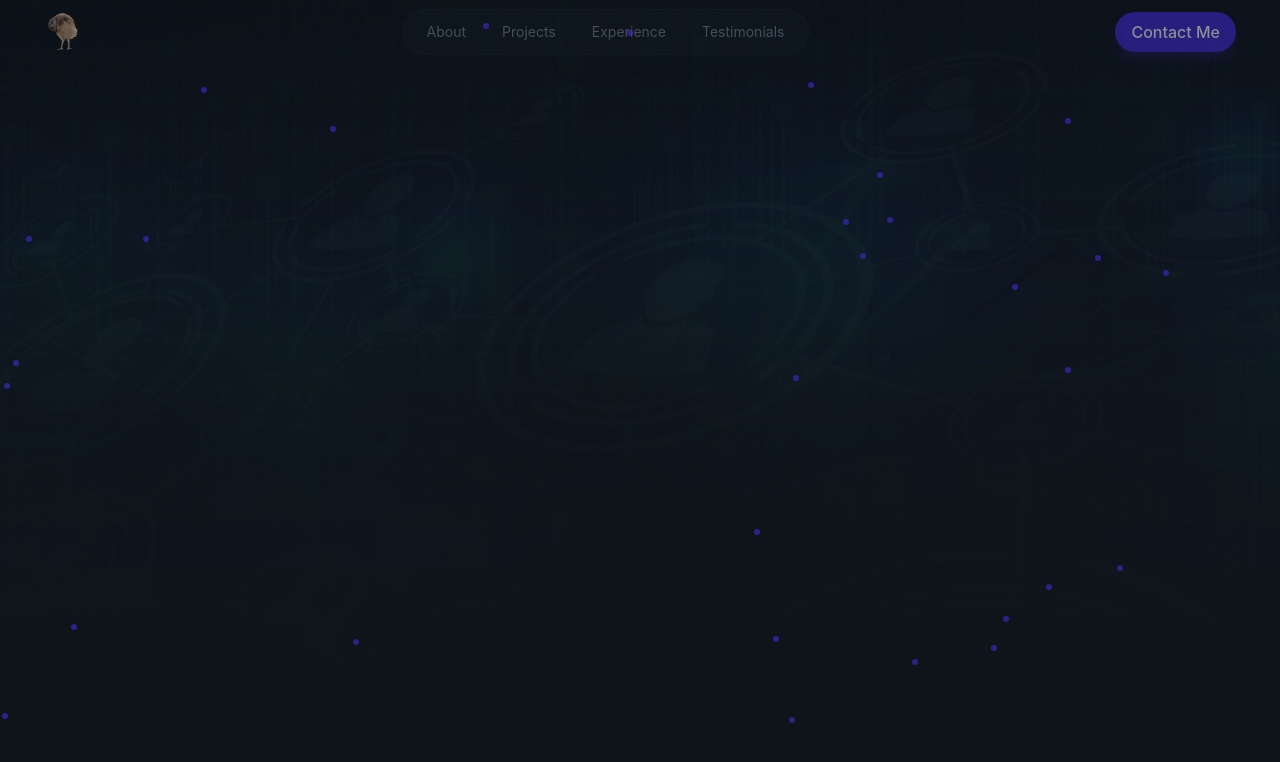
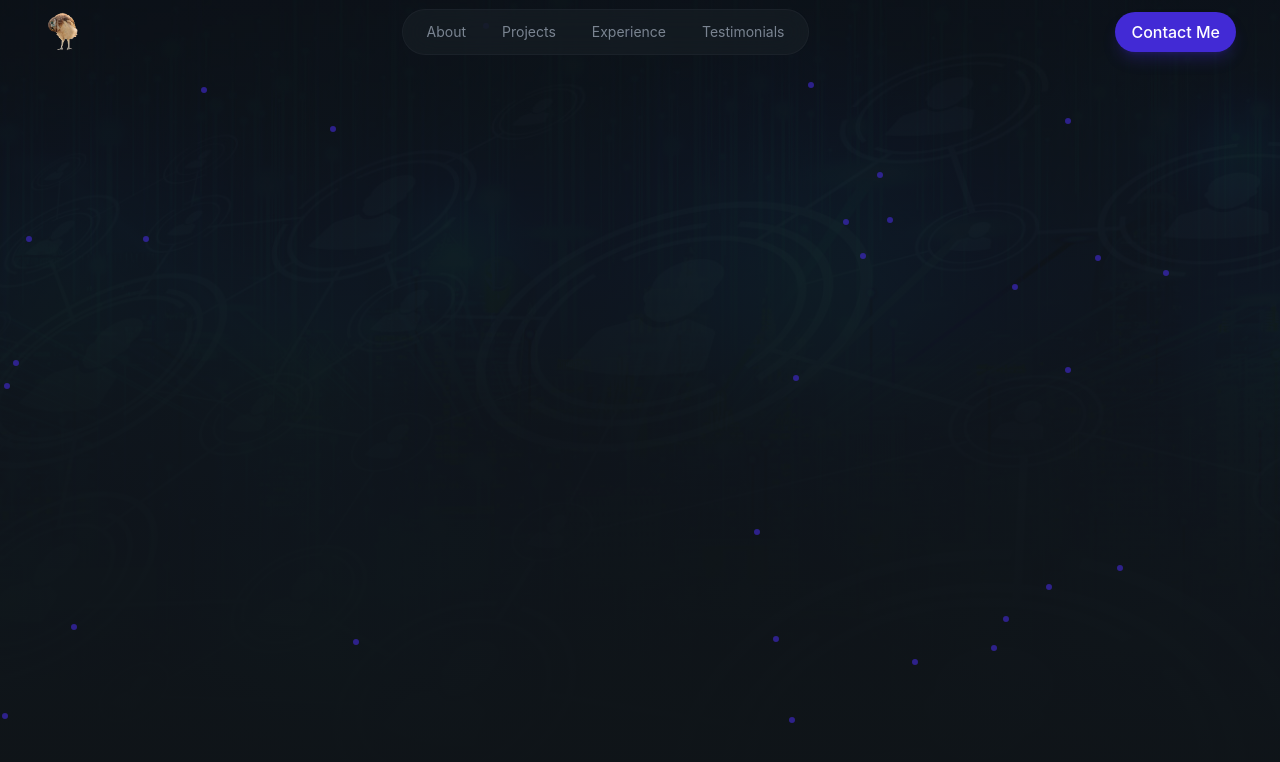
Before and after one commit to Esperant06/portfolio, a React (Vite) app: page / in a window 1280 px wide. Shown: the top 762 px of the page. Built offline with nearby package versions, Linux system fonts and the light colour scheme.

Commit message:
ajout z-50

```diff
--- a/src/layout/Navbar.tsx
+++ b/src/layout/Navbar.tsx
@@ -12,7 +12,7 @@
 export const Navbar = () => {
     const [isMobileMenuOpen, setIsMobileMenuOpen] = useState(false);
     return (
-        <header className="fixed top-0 left-0 right-0 bg-transparent px-5">
+        <header className="fixed top-0 left-0 right-0 bg-transparent px-5 z-50">
             <nav className="container mx-auto px-6 flex items-center justify-between h-16">
                 <a href="#">
                     <img src={logo} alt="Logo" className="h-10 mr-4" />
```
